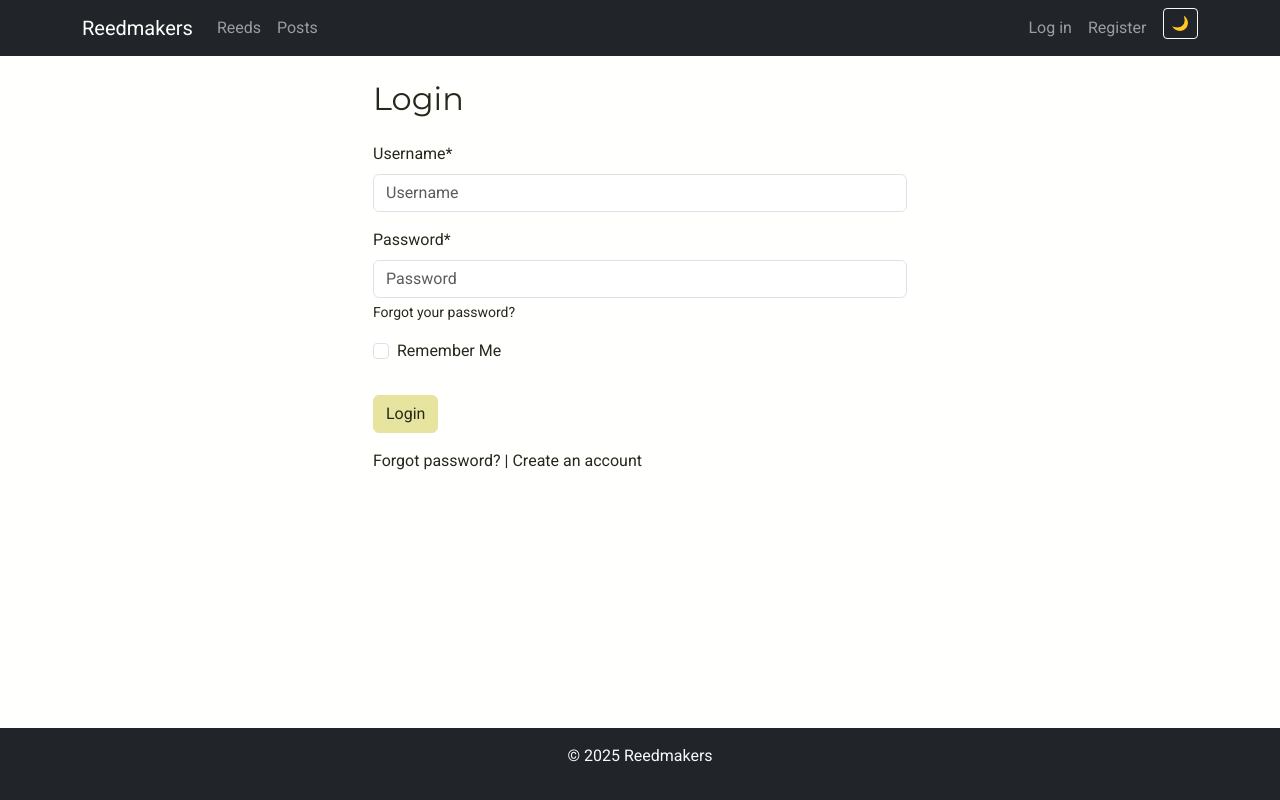
After one commit to JNicolin/MS3-ReedmakerStudio, a Django app: page /accounts/login/ in a window 1280 px wide. The commit adds this page. Run offline with Django 5.2, Linux system fonts and the light colour scheme; some libraries are stand-ins or nearby versions.

Commit message:
adding signup and login form, all auth forms

```diff
--- a/reedproject/urls.py
+++ b/reedproject/urls.py
@@ -1,26 +1,17 @@
-"""
-URL configuration for reedproject project.
-
-The `urlpatterns` list routes URLs to views. For more information please see:
-    https://docs.djangoproject.com/en/5.2/topics/http/urls/
-Examples:
-Function views
-    1. Add an import:  from my_app import views
-    2. Add a URL to urlpatterns:  path('', views.home, name='home')
-Class-based views
-    1. Add an import:  from other_app.views import Home
-    2. Add a URL to urlpatterns:  path('', Home.as_view(), name='home')
-Including another URLconf
-    1. Import the include() function: from django.urls import include, path
-    2. Add a URL to urlpatterns:  path('blog/', include('blog.urls'))
-"""
 from django.contrib import admin
+from django.contrib.auth import views as auth_views
 from django.urls import include, path
 from reeds.views import home
 
 urlpatterns = [
+    # Application views
     path('', home, name='home'),
     path('blog/', include("posts.urls"), name='posts-urls'),
     path('reeds/', include("reeds.urls"), name='reeds-urls'),
+
+    # Auth views
+    path('accounts/', include('allauth.urls')),
+
+    # Administration view
     path('admin/', admin.site.urls),
 ]
--- a/requirements.txt
+++ b/requirements.txt
@@ -6,6 +6,7 @@
 dj-database-url==0.5.0
 dj3-cloudinary-storage==0.0.6
 Django==5.2.1
+django-allauth==65.8.0
 django-crispy-forms==2.4
 gunicorn==20.1.0
 idna==3.10
--- a/static/css/style.css
+++ b/static/css/style.css
@@ -5,10 +5,10 @@
   --font-primary: 'Montserrat', sans-serif;
   --font-secondary: 'Roboto', sans-serif;
 
-  --bg: #e3e7d3;
+  --bg: #fffffe;
   --highlight: #bdc2bf;
   --text: #25291c;
-  --accent: #e6e49f;
+  --accent: rgb(228, 228, 13);
 
   --card-bg: #bdc2bf;
   --btn-bg: #e6e49f;
--- /dev/null
+++ b/templates/account/login.html
@@ -0,0 +1,23 @@
+{% extends "base.html" %}
+{% load crispy_forms_tags %}
+
+{% block title %}Login{% endblock %}
+
+{% block content %}
+<div class="container">
+  <div class="row justify-content-center">
+    <div class="col-md-6">
+      <h2 class="mb-4">Login</h2>
+      <form method="post" action="{% url 'account_login' %}">
+        {% csrf_token %}
+        {{ form|crispy }}
+        <button type="submit" class="btn btn-primary mt-3">Login</button>
+      </form>
+      <p class="mt-3">
+        <a href="{% url 'account_reset_password' %}">Forgot password?</a> |
+        <a href="{% url 'account_signup' %}">Create an account</a>
+      </p>
+    </div>
+  </div>
+</div>
+{% endblock %}
--- a/templates/components/_navbar.html
+++ b/templates/components/_navbar.html
@@ -1,26 +1,66 @@
 <nav class="navbar navbar-expand-lg navbar-dark bg-dark">
     <div class="container">
       <a class="navbar-brand" href="{% url 'home' %}">Reedmakers</a>
-      <button class="navbar-toggler" type="button" data-bs-toggle="collapse" data-bs-target="#navbarNav"
-        aria-controls="navbarNav" aria-expanded="false" aria-label="Toggle navigation">
+      <button class="navbar-toggler" type="button" data-bs-toggle="collapse"
+              data-bs-target="#navbarNav" aria-controls="navbarNav"
+              aria-expanded="false" aria-label="Toggle navigation">
         <span class="navbar-toggler-icon"></span>
       </button>
+
       <div class="collapse navbar-collapse" id="navbarNav">
         <ul class="navbar-nav me-auto">
-          <li class="nav-item"><a class="nav-link" href="{% url 'reed_list' %}">Reeds</a></li>
-          <li class="nav-item"><a class="nav-link" href="{% url 'post_list' %}">Posts</a></li>
+          <li class="nav-item">
+            <a class="nav-link" href="{% url 'reed_list' %}">Reeds</a>
+          </li>
+          <li class="nav-item">
+            <a class="nav-link" href="{% url 'post_list' %}">Posts</a>
+          </li>
         </ul>
+
         <ul class="navbar-nav ms-auto">
-          {% comment %} {% if user.is_authenticated %}
-            <li class="nav-item"><span class="navbar-text me-2">Hi{{ user.username }}</span></li>
-            <li class="nav-item"><a class="nav-link" href="{% url 'logout' %}">Logga ut</a></li>
+          {% if user.is_authenticated %}
+            <li class="nav-item">
+              <span class="navbar-text me-3">Welcome, {{ user.username }}</span>
+            </li>
+            <li class="nav-item">
+              <button class="btn btn-sm btn-outline-light" data-bs-toggle="modal" data-bs-target="#logoutModal">
+                Log out
+              </button>
+            </li>
           {% else %}
-            <li class="nav-item"><a class="nav-link" href="{% url 'login' %}">Logga in</a></li>
-          {% endif %} {% endcomment %}
+            <li class="nav-item">
+              <a class="nav-link" href="{% url 'account_login' %}">Log in</a>
+            </li>
+            <li class="nav-item">
+              <a class="nav-link" href="{% url 'account_signup' %}">Register</a>
+            </li>
+          {% endif %}
           <li class="nav-item">
-            <button id="themeToggle" class="btn btn-sm btn-outline-light ms-3">🌙</button>
+            <button id="themeToggle" class="btn btn-sm btn-outline-light ms-2">🌙</button>
           </li>
         </ul>
       </div>
     </div>
   </nav>
+
+  <!-- Logout Modal -->
+  <div class="modal fade" id="logoutModal" tabindex="-1" aria-labelledby="logoutModalLabel" aria-hidden="true">
+    <div class="modal-dialog modal-dialog-centered">
+      <div class="modal-content bg-dark text-white">
+        <div class="modal-header">
+          <h5 class="modal-title" id="logoutModalLabel">Confirm Logout</h5>
+          <button type="button" class="btn-close btn-close-white" data-bs-dismiss="modal" aria-label="Close"></button>
+        </div>
+        <div class="modal-body">
+          Are you sure you want to log out?
+        </div>
+        <div class="modal-footer">
+          <button type="button" class="btn btn-secondary" data-bs-dismiss="modal">Cancel</button>
+          <form method="post" action="{% url 'account_logout' %}">
+            {% csrf_token %}
+            <button type="submit" class="btn btn-danger">Log out</button>
+          </form>
+        </div>
+      </div>
+    </div>
+  </div>
--- a/templates/home.html
+++ b/templates/home.html
@@ -1,5 +1,5 @@
 {% extends 'base.html' %}
-{% block title %}Välkommen{% endblock %}
+{% block title %}Welcome{% endblock %}
 {% block content %}
 <div class="text-center mt-5">
   <h1>Welcome to Reedmakers</h1>
```
Also changed, not shown: reedproject/settings/base.py (+9 -0 lines), templates/account/logout.html (added, +15 -0 lines), templates/account/signup.html (added, +21 -0 lines), templates/login.html (deleted, +0 -22 lines), templates/signup.html (deleted, +0 -22 lines).
